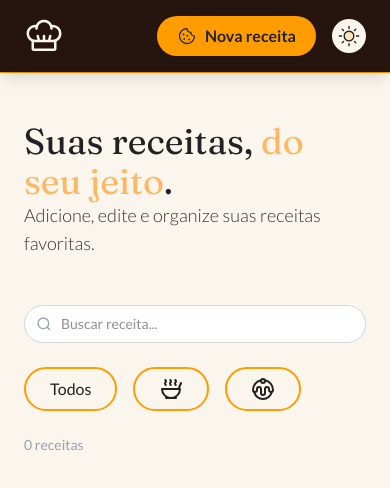
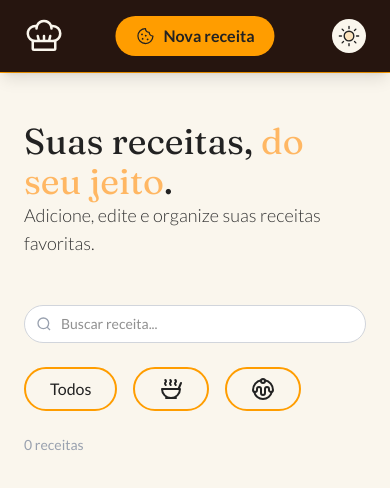
Before and after one commit to luismrtns/smReceitas, a website: page index.html in a window 390 px wide. Drawn offline with Linux system fonts and the light colour scheme.

Commit message:
mudança btn de adicionar receitas no mobile

```diff
--- a/index.html
+++ b/index.html
@@ -20,17 +20,21 @@
 <body class="bg-fundo-branco dark:bg-linear-to-br dark:from-marrom dark:to-preto text-preto dark:text-fundo-branco min-h-screen font-lato">
 
     <div class="bg-marrom border-b border-b-laranja-primary">
-        <header class="flex justify-between items-center py-4 max-w-6xl mx-auto px-6 shadow-lg">
+        <header class="relative flex justify-between items-center py-4 max-w-6xl mx-auto px-6 shadow-lg">
             <div class="flex items-center gap-2">
                 <h1 class="text-fundo-branco hidden md:flex md:text-4xl font-fran md:items-center">Receitas da Mimia</h1>
                 <img src="img/chef-hat.svg" height="40" width="40" alt="">
             </div>
+
             <div class="flex items-center gap-4">
-                <button id="nova-receita" class="bg-laranja-primary py-2 px-5 rounded-full text-preto font-semibold flex items-center gap-2 cursor-pointer transition-all duration-200 hover:brightness-110 hover:scale-105">
+                <button id="nova-receita" class="absolute left-1/2 -translate-x-1/2 md:static md:translate-x-0 bg-laranja-primary py-2 px-5 rounded-full text-preto font-semibold flex items-center gap-2 cursor-pointer transition-all duration-200 hover:brightness-110 hover:scale-105">
                     <img src="img/cookie.svg" width="20" height="20" alt="">
                     Nova receita
                 </button>
-                <button id="btn-dark" class="bg-fundo-branco rounded-full p-1.5 cursor-pointer transition-all duration-300"><img id="icon" height="22" width="22" src="img/sun-duotone.svg" alt=""></button>
+
+                <button id="btn-dark" class="bg-fundo-branco rounded-full p-1.5 cursor-pointer transition-all duration-300">
+                    <img id="icon" height="22" width="22" src="img/sun-duotone.svg" alt="">
+                </button>
             </div>
         </header>
     </div>
```
Also changed, not shown: src/output.css.
